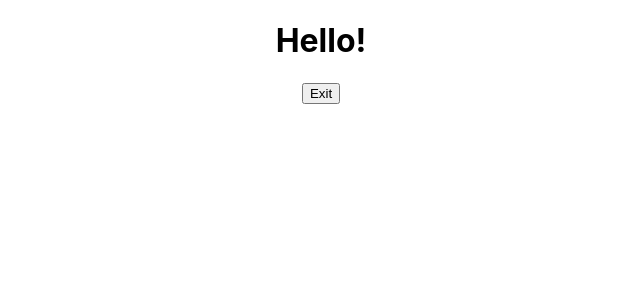
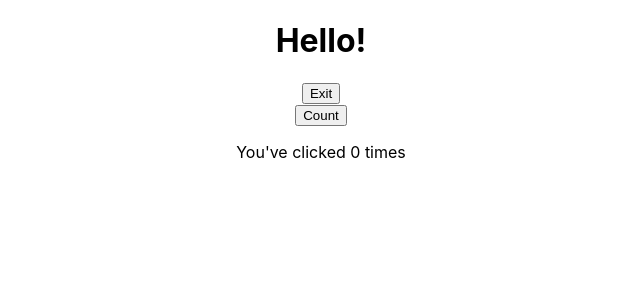
Before and after one commit to Callee84/React-intro, a React (Create React App) app in the folder my-app/: page / in a window 1280 px wide. Shown: the top 300 px of the page, without its empty margins (319-959 px from the left). Built offline with nearby package versions, Linux system fonts and the light colour scheme.

Commit message:
Added incrament

```diff
--- a/my-app/src/components/StatefulGreetingWithPrevState.js
+++ b/my-app/src/components/StatefulGreetingWithPrevState.js
@@ -7,20 +7,30 @@
         this.state = {
             introduction: "Hello!",
             buttonText: "Exit",
+            setCount: 0
         };
     }
 
     handelClick() {
-        this.setState({
-            introduction: this.state.introduction === "Hello!" ? "Goodbye" : "Hello!",
-            buttonText: this.state.introduction === "Exit" ? "Enter" : "Exit",
-        }, () => {
-        console.log('new state', this.state.introduction);
-        console.log('new state', this.state.buttonText);
-        });
-        console.log(this.state.introduction);
-        console.log(this.state.buttonText);
+        this.setState((prevState, prevProps) => {
+            console.log('Previous state', prevState)
+            console.log('Previous props', prevProps)
+            return {
+            introduction: prevState.introduction === "Hello!" ? "Goodbye" : "Hello!",
+            buttonText: prevState.buttonText === "Exit" ? "Enter" : "Exit",
+            }
+    })
 
+    }
+
+    increment() {
+        this.setState((prevState, prevProps) => {
+            console.log('Previous State', prevState)
+            console.log('Previous Props', prevProps)
+            return {
+                setCount: prevState.setCount + 1
+            }
+        })
     }
 
     render() {
@@ -28,6 +38,9 @@
         <div>
         <h1>{this.state.introduction} {this.props.greeting}</h1>
         <button onClick={() => this.handelClick()}>{this.state.buttonText}</button>
+        <br></br>
+        <button onClick={() => this.increment()}>Count</button>
+        <p>You've clicked {this.state.setCount} times</p>
         </div>
         )
     }
```
